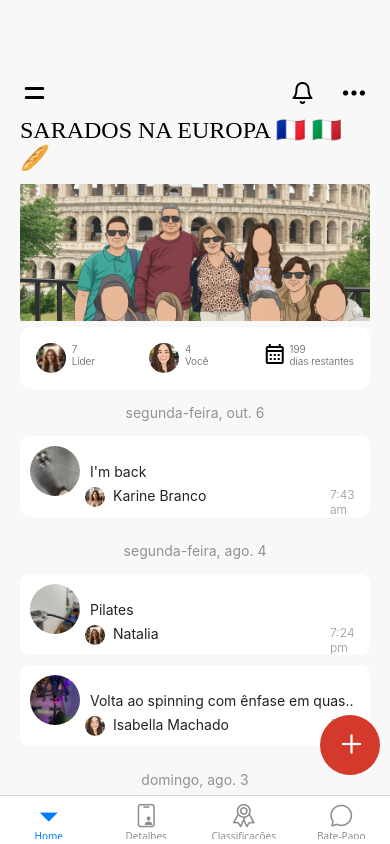
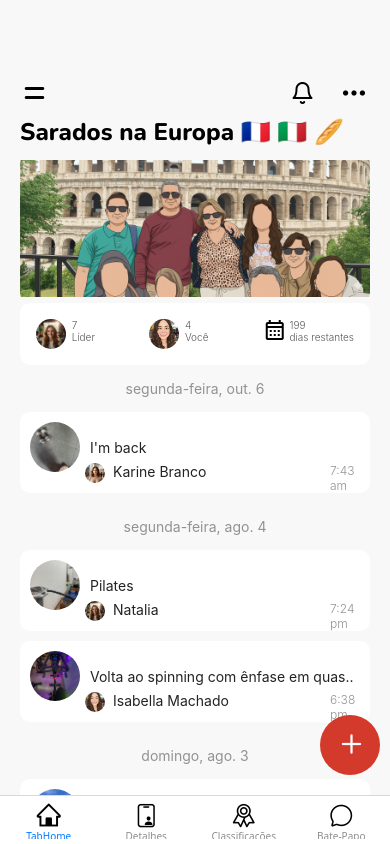
Before and after one commit to isabellammachado/gym-rats, a React Native app: screen /Home in a window 390 px wide. Built offline with nearby package versions, Linux system fonts and the light colour scheme.

Commit message:
ajuste final

```diff
--- a/App.tsx
+++ b/App.tsx
@@ -3,6 +3,7 @@ import { Routers } from './src/routers';
 
 
 export default function App() {
+
   return (
    <>
       <StatusBar style="auto" />
--- a/src/components/CardAbaixoDaFoto/index.tsx
+++ b/src/components/CardAbaixoDaFoto/index.tsx
@@ -2,7 +2,6 @@ import { Image, Text, View } from "react-native";
 import { styles } from "./style";
 import FotoPerfilEu from "../../../src/assets/FotoPerfilEu.png"
 import FotoPerfil2 from "../../../src/assets/perfil2.png"
-
 import MaterialCommunityIcons from '@expo/vector-icons/MaterialCommunityIcons';
 
 export const BannerComNome = () => {
@@ -21,6 +20,5 @@ export const BannerComNome = () => {
       <Text style={styles.title}> 199{"\n"} dias restantes</Text>
       </View>
     </View>
-
   );
 };
--- a/src/components/CardPrincipal/index.tsx
+++ b/src/components/CardPrincipal/index.tsx
@@ -7,6 +7,7 @@ import fotoPilates  from "../../assets/treinoPilates.jpeg"
 import fotoPerfilEu from "../../assets/FotoPerfilEu.png"
 import fotoBike from "../../assets/treinoBike.jpeg"
 import fotoTrilha from "../../assets/treinoTrilha.jpeg"
+
 
 
 export const CardPrincpal = () => {
--- a/src/components/CardPrincipal/style.ts
+++ b/src/components/CardPrincipal/style.ts
@@ -31,8 +31,7 @@ export const styles = StyleSheet.create({
         fontSize: 12,
         position:'absolute',
         left: 310,
-          fontWeight: '300',
-
+        fontWeight: '300',
 
     },
 
--- a/src/pages/Home/index.tsx
+++ b/src/pages/Home/index.tsx
@@ -1,16 +1,15 @@
 import {Image, Text, TouchableOpacity, View } from "react-native"
 import { styles } from "./style";
-import { useNavigation } from "@react-navigation/native";
 import {Feather } from '@expo/vector-icons';
 import Entypo from '@expo/vector-icons/Entypo';
 import FontAwesome6 from '@expo/vector-icons/FontAwesome6';
 import FotoBanner from "../../../src/assets/BANNERR.png"
 import { BannerComNome } from "../../components/CardAbaixoDaFoto";
 import { CardPrincpal } from "../../components/CardPrincipal";
+import { useFonts } from "expo-font";
 
 export const Home = () => {
-
-  const navigation = useNavigation();
+  const [fontsLoaded] = useFonts({ 'Nunito-Bold': require('../../../assets/fonts/static/Nunito-ExtraBold.ttf')});
   return (
     <View style={styles.container}>
         <View style={styles.icone}>
@@ -18,7 +17,7 @@ export const Home = () => {
             <Text> <Feather name="bell" size={24} color="black" />       <Entypo name="dots-three-horizontal" size={24} color="black" /> </Text>
         </View>
         <View>
-           <Text style={styles.title}>SARADOS NA EUROPA 🇫🇷 🇮🇹 🥖</Text>
+           <Text style={styles.title}>Sarados na Europa 🇫🇷 🇮🇹 🥖</Text>
         </View>
         <View>
             <Image style={styles.imageBanner} source={FotoBanner} alt="Banner" />
@@ -28,7 +27,6 @@ export const Home = () => {
         </View>
         <View>
           <CardPrincpal>
-
           </CardPrincpal>
         </View>
         <TouchableOpacity style={styles.botaoRedondo}>
--- a/src/pages/Home/style.ts
+++ b/src/pages/Home/style.ts
@@ -19,11 +19,13 @@ export const styles = StyleSheet.create({
     paddingTop:10,
     paddingBlockEnd:10
   },
+
   title:{
     fontSize: 24,
     flexDirection: "column",
-    fontFamily: 'Nunito-ExtraBold' ,
+    fontFamily: 'Nunito-ExtraBold',
     marginBottom: 5,
+
   },
 
   imageBanner:{
--- a/src/pages/Login/index.tsx
+++ b/src/pages/Login/index.tsx
@@ -4,10 +4,14 @@ import { AntDesign } from '@expo/vector-icons';
 import { Botao } from "../../components/Button";
 import { Texto } from "../../components/Text";
 import { useNavigation } from "@react-navigation/native";
+import { useFonts } from "expo-font";
 
 
 export function Login() {
-   const navigation = useNavigation();
+
+  const [fontsLoaded] = useFonts({ 'Nunito-ExtraBold': require('../../../assets/fonts/static/Nunito-ExtraBold.ttf')});
+
+  const navigation = useNavigation();
 
   return (
     <View style={styles.container}>
@@ -23,6 +27,7 @@ export function Login() {
        Bem-vindo de volta.
       </Text>
     </View>
+
     <View>
       <TextInput  keyboardType='email-address'  placeholderTextColor={'gray'} style={styles.input} placeholder='Email:'/>
       <TextInput secureTextEntry={true} placeholderTextColor={'gray'}  style={styles.input} placeholder='Senha:'/>
@@ -43,6 +48,7 @@ export function Login() {
       color ="#B3B3B3"
       >
       </Texto>
+
        <Texto
       titulo = 'Contate o suporte.'
       >
--- a/src/pages/Login/style.ts
+++ b/src/pages/Login/style.ts
@@ -1,3 +1,4 @@
+
 import { StyleSheet } from "react-native";
 
 
--- a/src/routers/bottonTabs.tsx
+++ b/src/routers/bottonTabs.tsx
@@ -1,10 +1,10 @@
 import { createBottomTabNavigator } from "@react-navigation/bottom-tabs";
 import { Home } from './../pages/Home/index';
-import { Login } from "../pages/Login";
 import { Detalhes } from "../pages/Detalhes";
 import { Classificacoes } from "../pages/Classificacoes";
 import { BatePapo } from "../pages/BatePapo";
 import Ionicons from '@expo/vector-icons/Ionicons';
+import AntDesign from '@expo/vector-icons/AntDesign';
 
 
 const Tab = createBottomTabNavigator();
@@ -14,13 +14,14 @@ export const TabsRouters = () => {
   return(
 
     <Tab.Navigator screenOptions={{headerShown: false}}>
-      <Tab.Screen name="Home" component={Home} />
+      <Tab.Screen name="TabHome" component={Home} options={{
+      tabBarIcon: ({ color, size }) => (<AntDesign name="home" size={24} color="black" /> )}} />
       <Tab.Screen name="Detalhes" component={Detalhes} options={{
-      tabBarIcon: ({ color, size }) => (<Ionicons name="id-card-outline" size={size} color={color} /> )}}/>
+      tabBarIcon: ({ color, size }) => (<Ionicons name="id-card-outline" size={size} color={color="black"} /> )}}/>
       <Tab.Screen name="Classificações" component={Classificacoes} options={{
-      tabBarIcon: ({ color, size }) => (<Ionicons name="ribbon-outline" size={size} color={color} /> )}} />
+      tabBarIcon: ({ color, size }) => (<Ionicons name="ribbon-outline" size={size} color={color="black"} /> )}} />
       <Tab.Screen name="Bate-Papo" component={BatePapo} options={{
-      tabBarIcon: ({ color, size }) => (<Ionicons name="chatbubble-outline" size={size} color={color} /> )}}/>
+      tabBarIcon: ({ color, size }) => (<Ionicons name="chatbubble-outline" size={size} color={color="black"} /> )}}/>
     </Tab.Navigator>
   )
 
```
Also changed, not shown: src/assets/TelaLogin.jpeg (added), src/assets/telaHome.jpeg (added).
